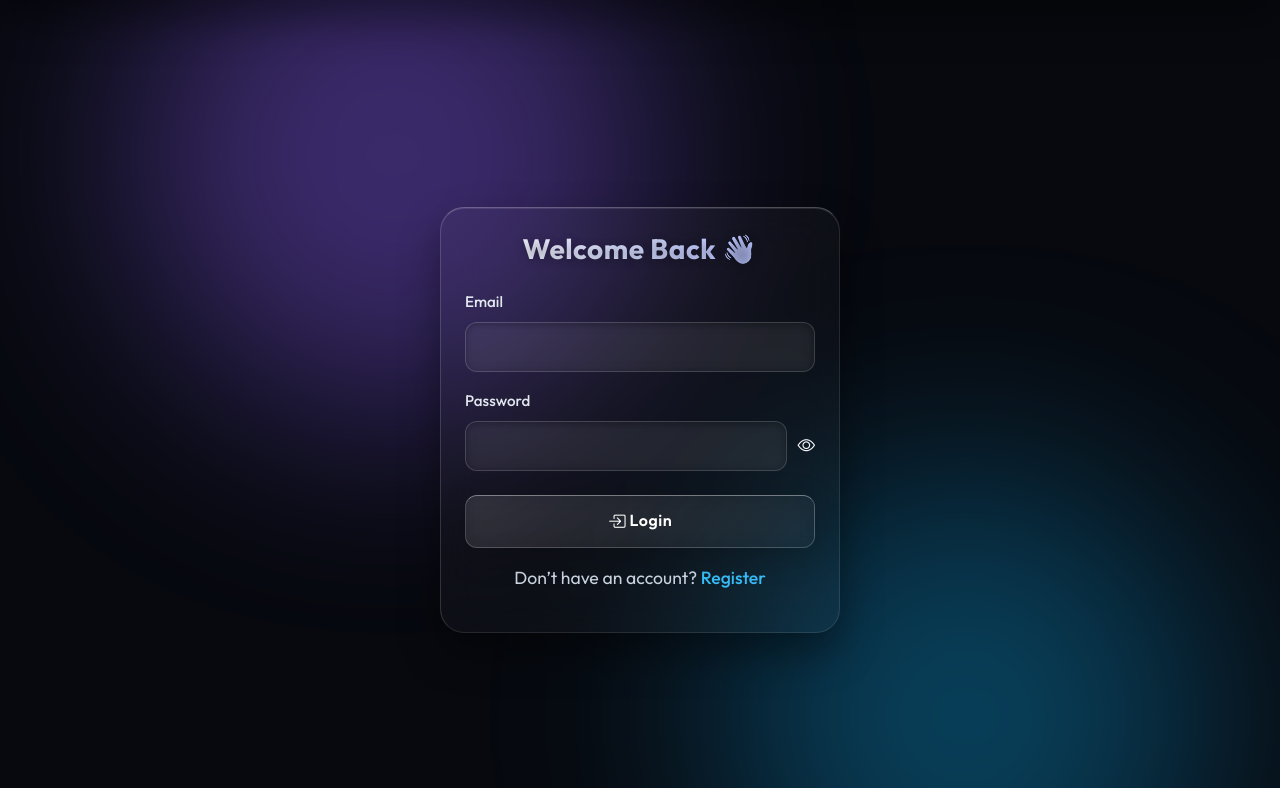
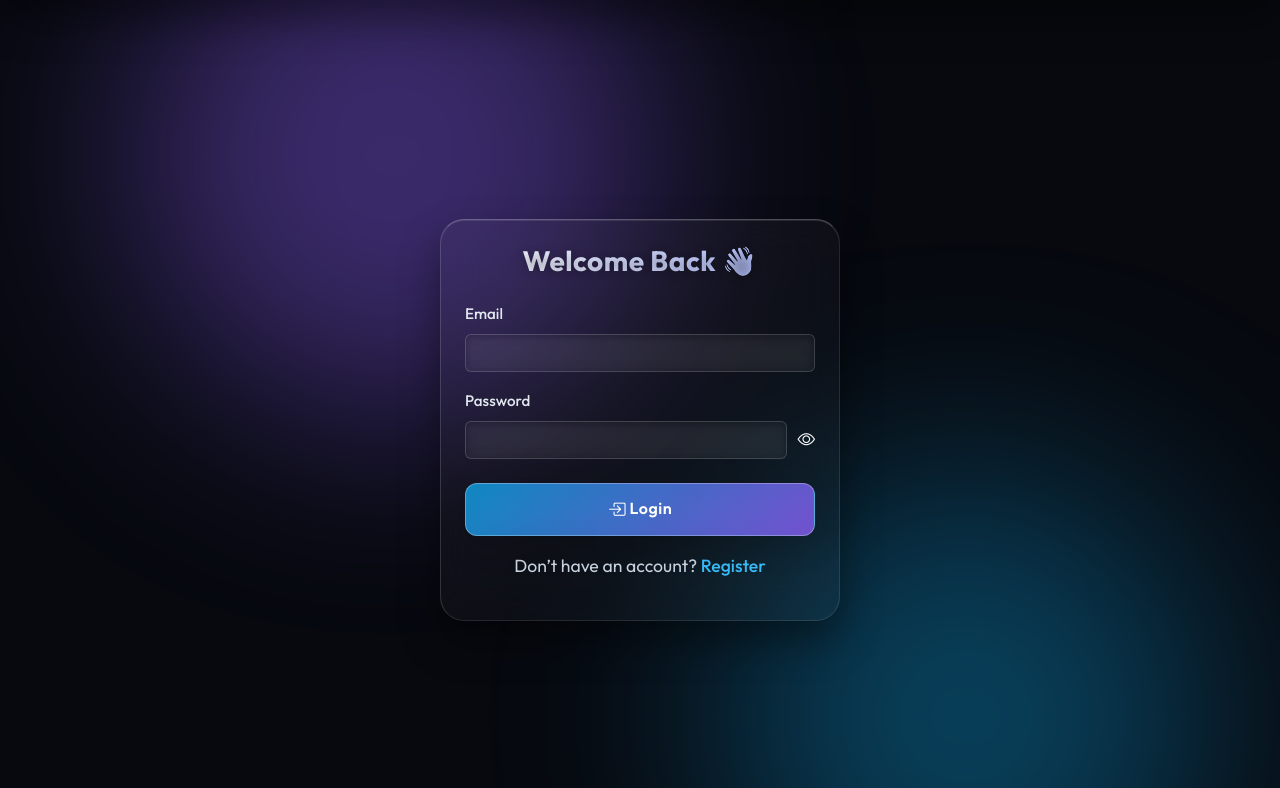
Before and after one commit to jainm57/IAR_EventManagemant, a Flask app: page /login in a window 1280 px wide. Shown: the part 74-862 px from the top of the page. Run offline with Flask 3, Linux system fonts and the light colour scheme.

Commit message:
fixed login issue final

```diff
--- a/app.py
+++ b/app.py
@@ -146,12 +146,13 @@ def register():
 
 
 @app.route('/login', methods=['GET', 'POST'])
+@app.route('/login', methods=['GET', 'POST'])
 def login():
     if request.method == 'POST':
         email = request.form['email'].strip().lower()
         password = request.form['password']
 
-        # Enforce college domain restriction
+        # Email validation
         if not re.match(r'^[a-zA-Z0-9._%+-]+@iar\.ac\.in$', email):
             flash("Use your college email (@iar.ac.in) ❌")
             return redirect('/login')
@@ -163,10 +164,8 @@ def login():
         conn.close()
 
         if user and check_password_hash(user[3], password):
-            # Generate 6-digit verification code
             otp = str(random.randint(100000, 999999))
 
-            # Store temporary session details instead of fully logging in
             session['temp_user'] = {
                 'id': user[0],
                 'role': user[4],
@@ -175,31 +174,12 @@ def login():
             }
             session['otp'] = otp
 
-            # Send OTP via SMTP
-            sender_email = "jainmprajapati@gmail.com"
-            sender_password = "doxwasesbczzqtgi"
+            # 🔥 TEMP: Print OTP instead of email (Render safe)
+            print(f"\n=== OTP FOR {email}: {otp} ===\n")
 
-            print(f"\n=====================================")
-            print(f"DEVELOPMENT MODE - OTP FOR {email}: {otp}")
-            print(f"=====================================\n")
+            flash("OTP generated! Check logs/console 👨‍💻")
+            return redirect('/verify_otp')
 
-            try:
-                msg = MIMEText(f"Hello {user[1]},\n\nYour login verification code is: {otp}\n\nDo not share this code with anyone.")
-                msg['Subject'] = 'IAR Event System - Login Verification Code'
-                msg['From'] = 'IAR Event Security'
-                msg['To'] = email
-
-                server = smtplib.SMTP_SSL('smtp.gmail.com', 465)
-                server.login(sender_email, sender_password)
-                server.send_message(msg)
-                server.quit()
-                flash("Verification code sent to your email! 📧")
-            except Exception as e:
-                print(f"Email could not be sent. Continuing via terminal code. Error: {e}")
-                # Fallback to terminal output if credentials fail
-                flash("Email not configured. Check the terminal for your Verification Code! 👨‍💻")
-
-            return redirect('/verify_otp')
         else:
             flash("Invalid Credentials ❌")
             return redirect('/login')
--- a/templates/login.html
+++ b/templates/login.html
@@ -19,16 +19,17 @@
 
 <div class="container d-flex justify-content-center align-items-center" style="min-height: 100vh;">
 
-    <div class="card p-4 w-100" style="max-width: 400px;"> <!-- ✅ removed shadow -->
+    <div class="card p-4 w-100" style="max-width: 400px;">
 
         <h3 class="text-center mb-4">Welcome Back 👋</h3>
 
-        <form method="POST">
+        <!-- 🔥 IMPORTANT FIX -->
+        <form method="POST" action="/login">
 
             <!-- Email -->
             <div class="mb-3">
                 <label>Email</label>
-                <input type="email" name="email" class="w-100" required>
+                <input type="email" name="email" class="form-control" required>
             </div>
 
             <!-- Password -->
@@ -36,10 +37,9 @@
                 <label>Password</label>
                 <div class="d-flex align-items-center">
 
-                    <input type="password" name="password" id="password" class="w-100" required>
+                    <input type="password" name="password" id="password" class="form-control" required>
 
-                    <span onclick="togglePassword()"
-                          style="cursor:pointer; margin-left:10px;">
+                    <span onclick="togglePassword()" style="cursor:pointer; margin-left:10px;">
                         <i class="bi bi-eye" id="eyeIcon"></i>
                     </span>
 
@@ -47,7 +47,7 @@
             </div>
 
             <!-- Button -->
-            <button type="submit" class="btn w-100 mt-2">
+            <button type="submit" class="btn btn-primary w-100 mt-2">
                 <i class="bi bi-box-arrow-in-right"></i> Login
             </button>
 
@@ -61,7 +61,7 @@
 
 </div>
 
-<!-- 🔥 PASSWORD TOGGLE SCRIPT -->
+<!-- 🔥 PASSWORD TOGGLE -->
 <script>
 function togglePassword() {
     let password = document.getElementById("password");
```
